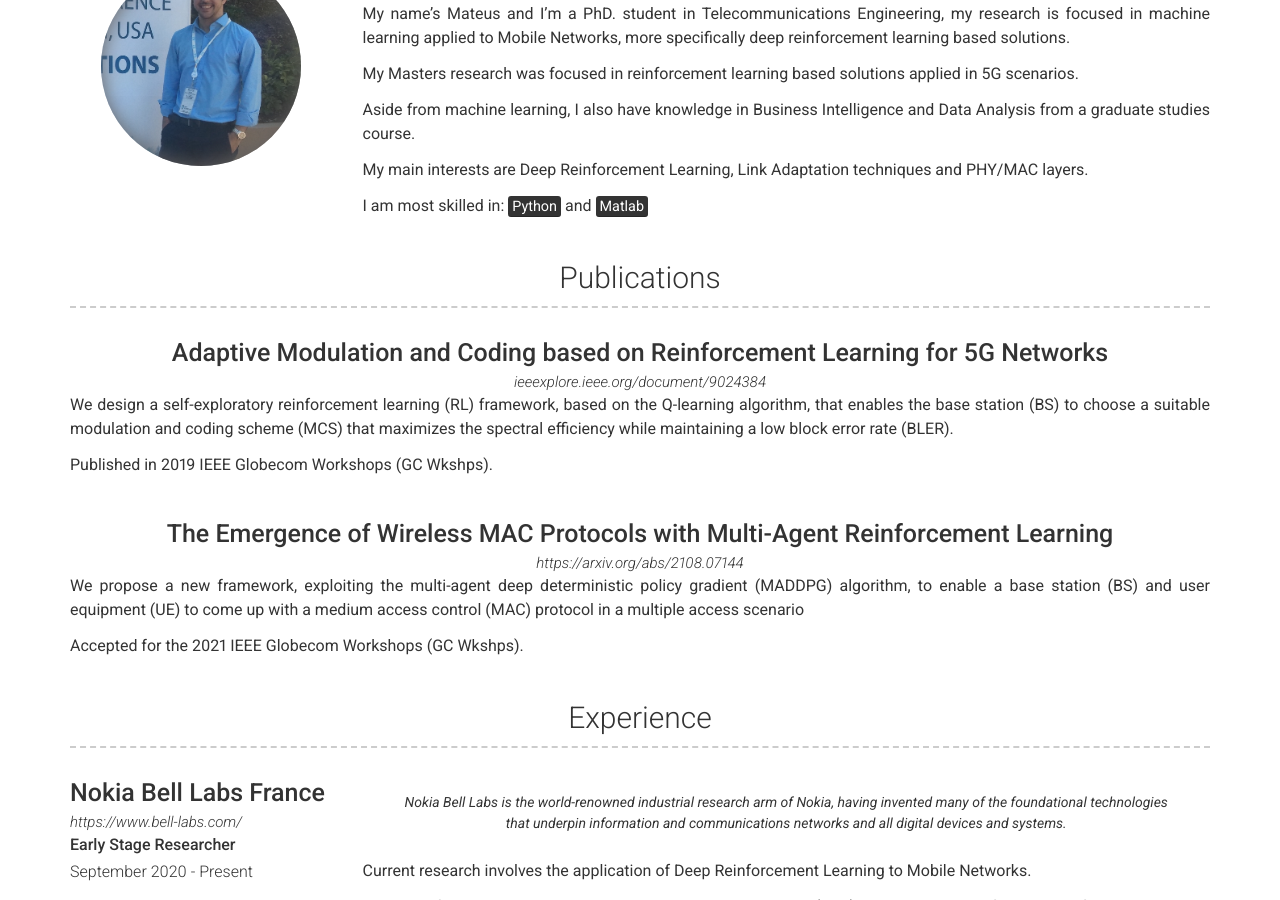
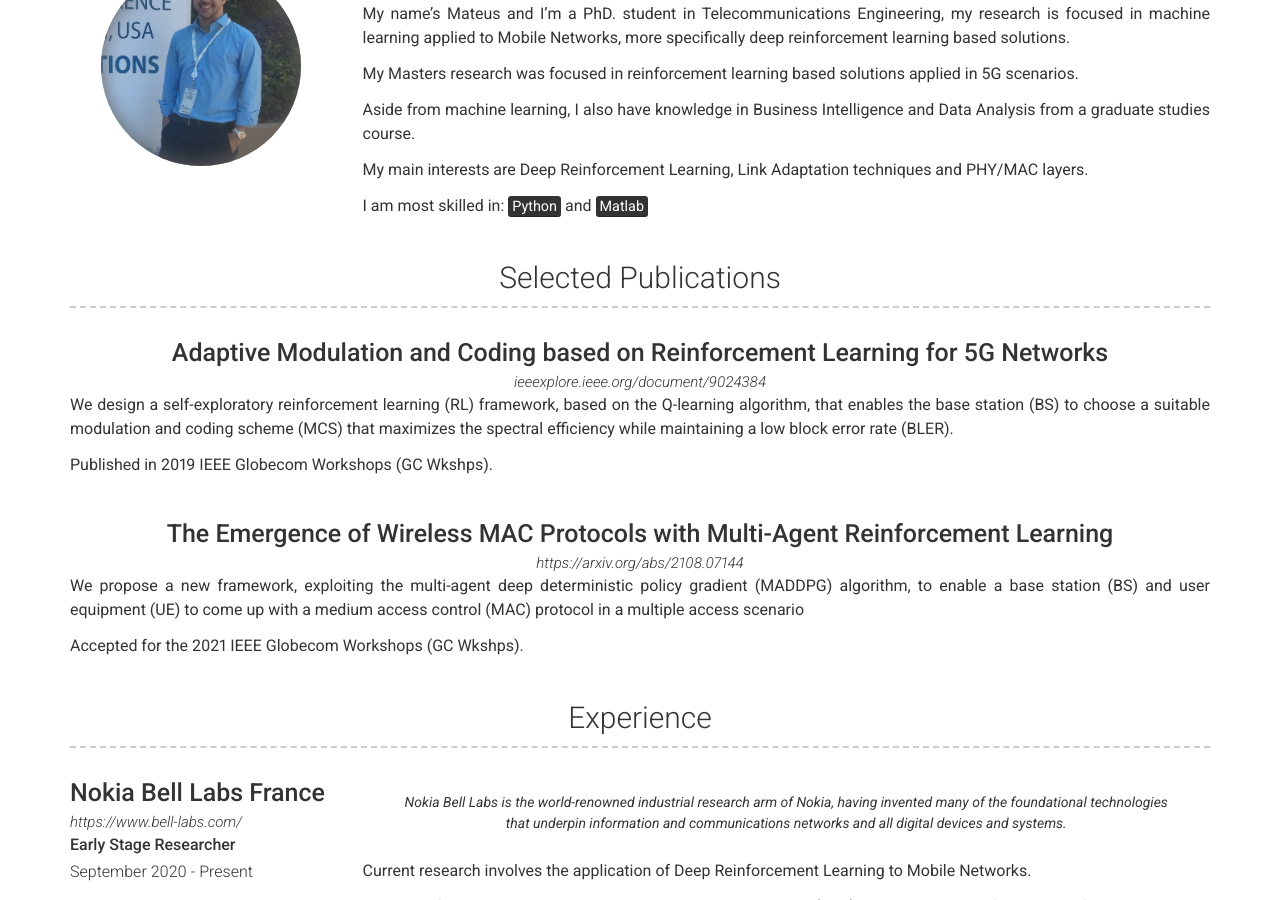
Before and after one commit to mateuspontesm/mateuspontesm.github.io, a Jekyll site: the page built from index.md, in a window 1280 px wide and 900 px high, scrolled down 336 px. Built offline with Jekyll 4.4.1, drawn with Linux system fonts in a browser that asks for light colours; nearby versions of some CDN libraries.

Commit message:
Publications to selected publications

```diff
--- a/_config.yml
+++ b/_config.yml
@@ -50,7 +50,7 @@ experience_title: Experience
 educaton_title: Education
 
 # Projects Section
-projects_title: Publications
+projects_title: Selected Publications
 
 # More Section
 more_title: Skills
```
